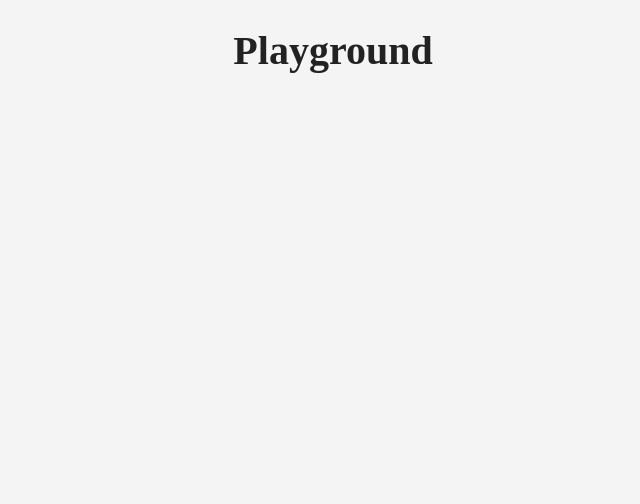
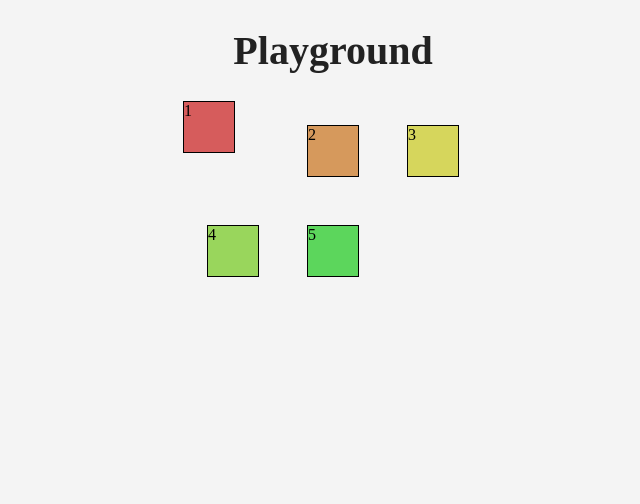
Before and after one commit to LumaKernel/web-playground, a website with bundled scripts: page src/index.html in a window 1280 px wide. Shown: the whole page, without its empty margins (307-947 px from the left). Built offline with nearby package versions, Linux system fonts and the light colour scheme.

Commit message:
grid tutorial
dotinstall
https://dotinstall.com/lessons/basic_cssgrid_v2

```diff
--- a/src/index.html
+++ b/src/index.html
@@ -7,6 +7,13 @@
 </head>
 <body>
   <h1>Playground</h1>
+  <div class="container">
+    <div class="box1">1</div>
+    <div class="box2">2</div>
+    <div class="box3">3</div>
+    <div class="box4">4</div>
+    <div class="box5">5</div>
+  </div>
   <script src="main.js"></script>
 </body>
 </html>
--- a/src/main.css
+++ b/src/main.css
@@ -6,3 +6,68 @@ h1 {
   font-size: 40px;
   text-align: center;
 }
+
+.container {
+  display: grid;
+  /* grid-template-columns: 100px 2fr 1fr; */
+  /* grid-template-rows: 100px 100px;      */
+
+  /* grid-template-columns: repeat(auto-fill, 100px) ; */
+  /* grid-template-columns: repeat(auto-fill, minmax(100px, 1fr)) ; */
+  /* grid-template-columns: repeat(auto-fit, minmax(100px, 1fr)) ; */
+  /* grid-template-columns: [target-start] 100px 100px 100px [target-end]; */
+  /* grid-template-rows: 100px 100px ; */
+
+  grid-template-columns: repeat(3, 100px);
+  grid-template-rows: repeat(4, 100px);
+  /* grid-auto-flow: column dense;            */
+  grid-auto-columns: 100px;
+  grid-auto-rows: 100px;
+
+  /* grid-template-areas: */
+  /*   "r r r y y"        */
+  /*   "r r r y y"        */
+  /*   "r r r y y"        */
+  /*   "c c g . ."        */
+  /*   "c c b . .";       */
+  align-content: center;
+  justify-content: center;
+  align-items: center;
+  justify-items: center;
+}
+
+.container > div {
+  width: 50px;
+  height: 50px;
+  border: solid 1px black;
+}
+
+.box1 {
+  background: hsl(0, 60%, 60%);
+  /* grid-column: 2 / 4; */
+  /* grid-column: 2 / -1; */
+  /* grid-column: 2 / span 2; */
+  /* grid-column: target-start / target-end; */
+  /* grid-column: target; */
+  /* grid-area: r; */
+  align-self: start;
+  justify-self: start;
+}
+
+.box2 {
+  background: hsl(30, 60%, 60%);
+  /* grid-column: span 2; */
+  /* grid-row: span 2;    */
+}
+
+.box3 {
+  background: hsl(60, 60%, 60%);
+}
+
+.box4 {
+  background: hsl(90, 60%, 60%);
+}
+
+.box5 {
+  background: hsl(120, 60%, 60%);
+}
```
